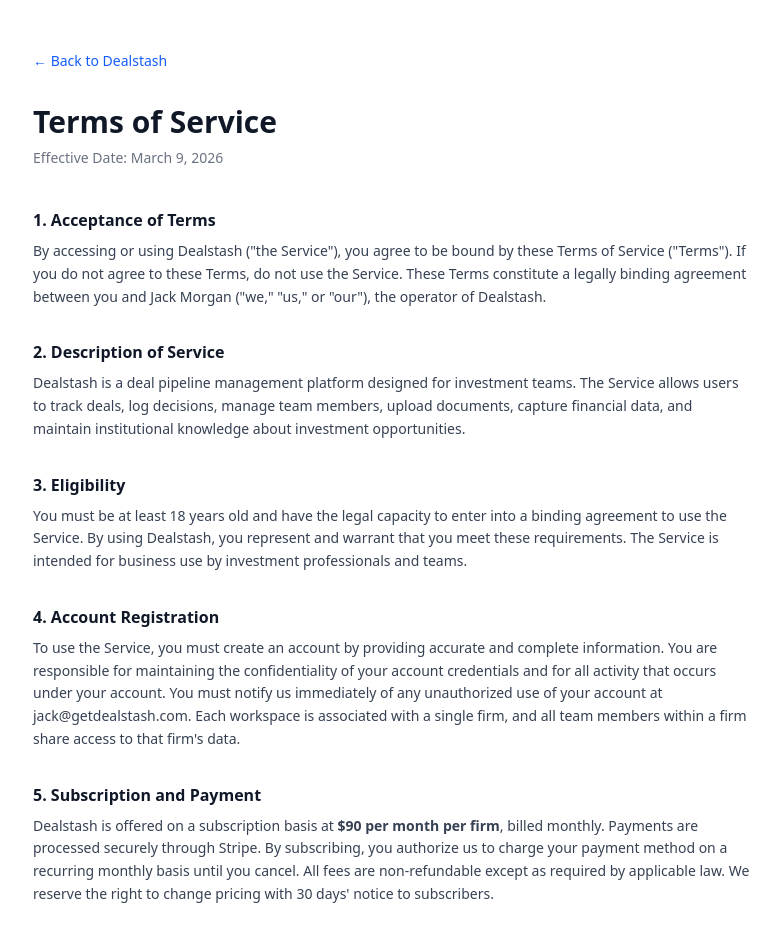
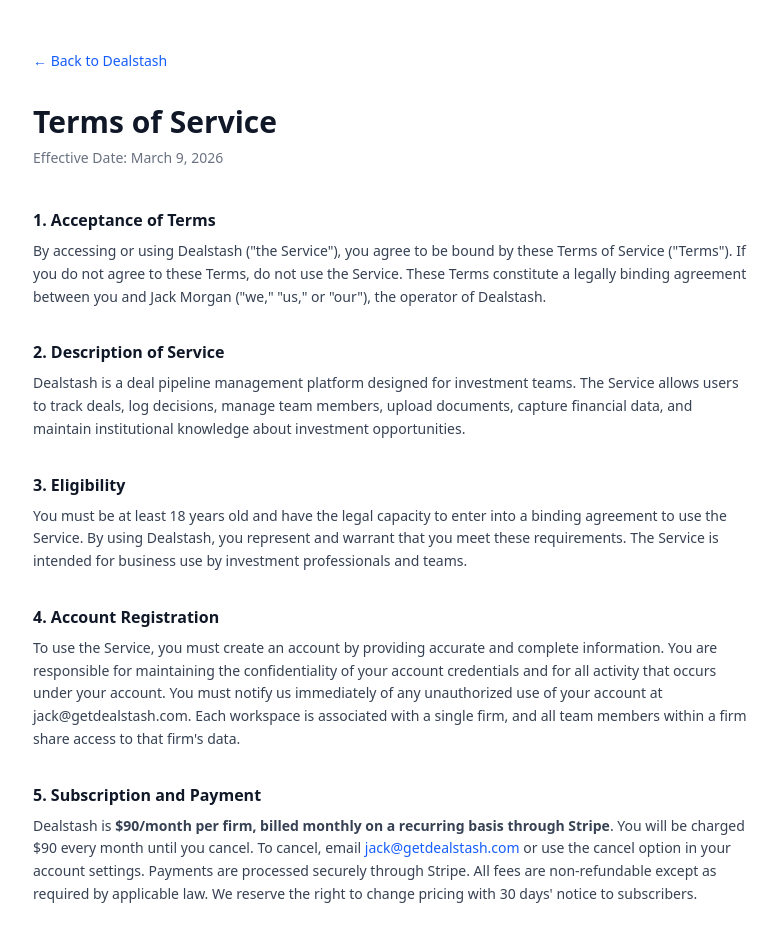
Before and after one commit to jmorganmiz/capital-allocation-os, a Next.js app: page /terms in a window 1280 px wide. Shown: the top 942 px of the page, without its empty margins (247-1027 px from the left). Built offline with nearby package versions, Linux system fonts and the light colour scheme.

Commit message:
Explicit billing disclosures in Terms and BillingSettings

```diff
--- a/app/terms/page.tsx
+++ b/app/terms/page.tsx
@@ -35,7 +35,7 @@
 
           <section>
             <h2 className="text-base font-semibold text-gray-900 mb-2">5. Subscription and Payment</h2>
-            <p>Dealstash is offered on a subscription basis at <strong>$90 per month per firm</strong>, billed monthly. Payments are processed securely through Stripe. By subscribing, you authorize us to charge your payment method on a recurring monthly basis until you cancel. All fees are non-refundable except as required by applicable law. We reserve the right to change pricing with 30 days' notice to subscribers.</p>
+            <p>Dealstash is <strong>$90/month per firm, billed monthly on a recurring basis through Stripe</strong>. You will be charged $90 every month until you cancel. To cancel, email <a href="mailto:jack@getdealstash.com" className="text-blue-600 hover:underline">jack@getdealstash.com</a> or use the cancel option in your account settings. Payments are processed securely through Stripe. All fees are non-refundable except as required by applicable law. We reserve the right to change pricing with 30 days' notice to subscribers.</p>
           </section>
 
           <section>
--- a/components/settings/BillingSettings.tsx
+++ b/components/settings/BillingSettings.tsx
@@ -63,7 +63,10 @@
             >
               {loading ? 'Redirecting…' : 'Subscribe — $90/month'}
             </button>
-            <p className="text-xs text-gray-400 mt-2">Billed monthly. Cancel anytime.</p>
+            <p className="text-xs text-gray-400 mt-2">
+              You will be charged $90/month on a recurring basis. Cancel anytime by emailing{' '}
+              <a href="mailto:jack@getdealstash.com" className="hover:underline">jack@getdealstash.com</a>.
+            </p>
           </div>
         )}
 
```
